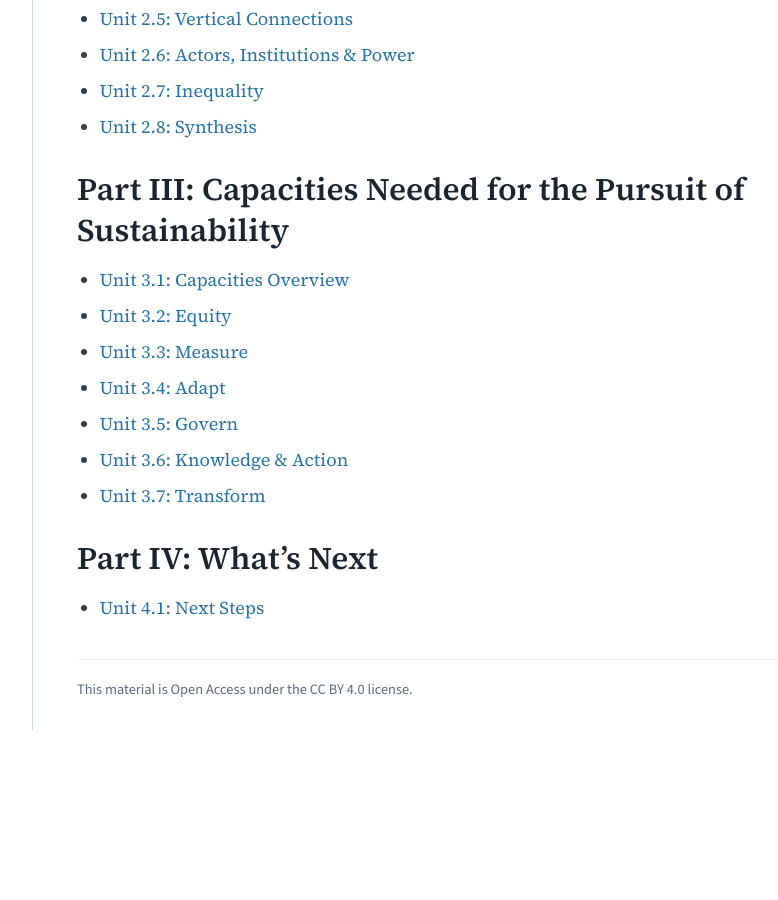
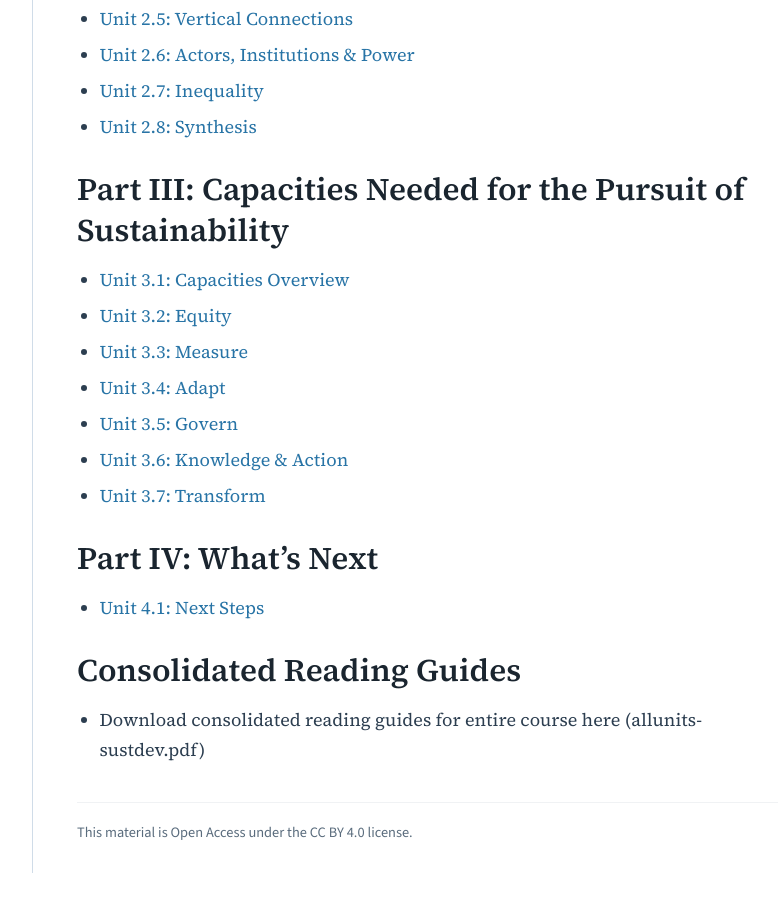
Before and after one commit to agharley/sustsci, a Jekyll site: the page built from course/course-library/unit-guides/index.md, in a window 1280 px wide and 900 px high, scrolled down 1058 px. Shown: the whole window, without its empty margins (329-1107 px from the left). Built offline with Jekyll 4.4.1, drawn with Linux system fonts in a browser that asks for light colours; before the commit the page ends 1815 px from its top, so only the background shows below that.

Commit message:
all unit pdf
adding all unit pdf to unit reading gudes.

```diff
--- a/course/course-library/unit-guides/index.md
+++ b/course/course-library/unit-guides/index.md
@@ -47,3 +47,7 @@ This page provides links to all PDFs of the unit guides. It's an easier way to d
 ## Part IV: What's Next
 
 - [Unit 4.1: Next Steps](unit-4-1.pdf)
+
+## Consolidated Reading Guides
+
+- Download consolidated reading guides for entire course here (allunits-sustdev.pdf)
```
Also changed, not shown: 1 other file.
